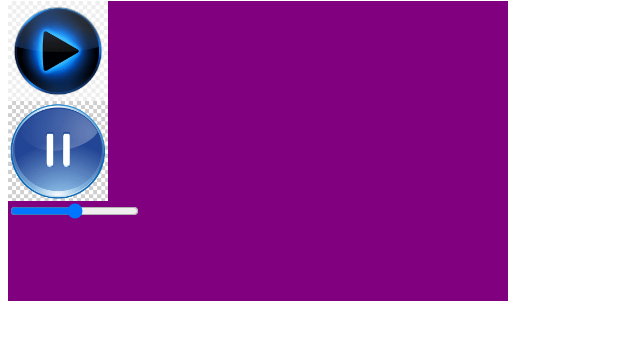
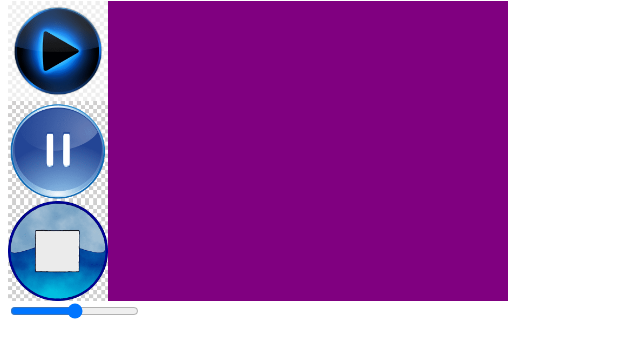
Before and after one commit to Krimsor/WorkWithDOM, a plain HTML site: page HomeWork007/index.html in a window 1280 px wide. Shown: the part 261-618 px from the top of the page, without its empty margins (0-640 px from the left). Drawn offline with Linux system fonts and the light colour scheme.

Commit message:
HomeWork007

```diff
--- a/HomeWork007/script.js
+++ b/HomeWork007/script.js
@@ -8,6 +8,8 @@ let btnPlayEl = document.createElement("div");
 btnPlayEl.classList.add("btnPlay");
 let btnPauseEl = document.createElement("div");
 btnPauseEl.classList.add("btnPause");
+let btnStopEl = document.createElement("div");
+btnStopEl.classList.add("btnStop");
 
 btnPlayEl.addEventListener("click", () => {
     playPanel.play();
@@ -15,6 +17,11 @@ btnPlayEl.addEventListener("click", () => {
 
 btnPauseEl.addEventListener("click", () => {
     playPanel.pause();
+});
+
+btnStopEl.addEventListener("click", () => {
+    playPanel.pause();
+    playPanel.currentTime = 0;
 });
 
 let volumeInput = document.createElement("input");
@@ -30,6 +37,7 @@ volumeInput.addEventListener("change", (e) => {
 
 btnPanel.appendChild(btnPlayEl);
 btnPanel.appendChild(btnPauseEl);
+btnPanel.appendChild(btnStopEl);
 btnPanel.appendChild(volumeInput);
 playerEl.appendChild(playPanel);
 playerEl.appendChild(btnPanel);
--- a/HomeWork007/style.css
+++ b/HomeWork007/style.css
@@ -20,6 +20,14 @@
     cursor: pointer;
 }
 
+.btnStop {
+    width: 100px;
+    height: 100px;
+    background-size: contain;
+    background-image: url(assets/stop_btn.png);
+    cursor: pointer;
+}
+
 .videoBox {
     width: 500px;
 }
```
Also changed, not shown: HomeWork007/assets/stop_btn.png (added), HomeWork007/img/1.1.png (added), HomeWork007/img/1.2.png (added), HomeWork007/img/1.3.png (added), HomeWork007/img/1.4.png (added), HomeWork007/img/2.1.png (added), HomeWork007/img/2.2.png (added), HomeWork007/img/2.3.png (added).
